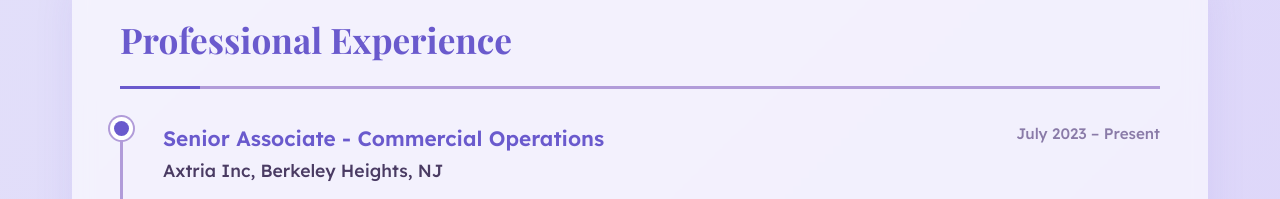
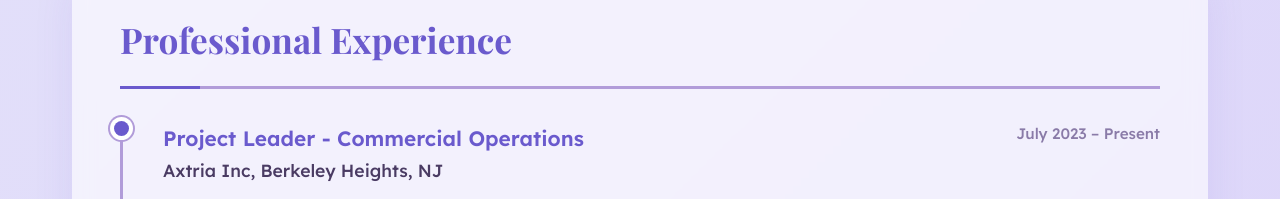
Before and after one commit to aish1201-coder/aishwarya-saxena.github.io, a plain HTML site: page index.html in a window 1280 px wide. Shown: the part 1440-1639 px from the top of the page. Drawn offline with nearby package versions, Linux system fonts and the light colour scheme.

Commit message:
index.html

```diff
--- a/index.html
+++ b/index.html
@@ -684,7 +684,7 @@
             <div class="experience-item">
                 <div class="experience-header">
                     <div>
-                        <div class="job-title">Senior Associate - Commercial Operations</div>
+                        <div class="job-title">Project Leader - Commercial Operations</div>
                         <div class="company">Axtria Inc, Berkeley Heights, NJ</div>
                     </div>
                     <div class="date">July 2023 – Present</div>
```
